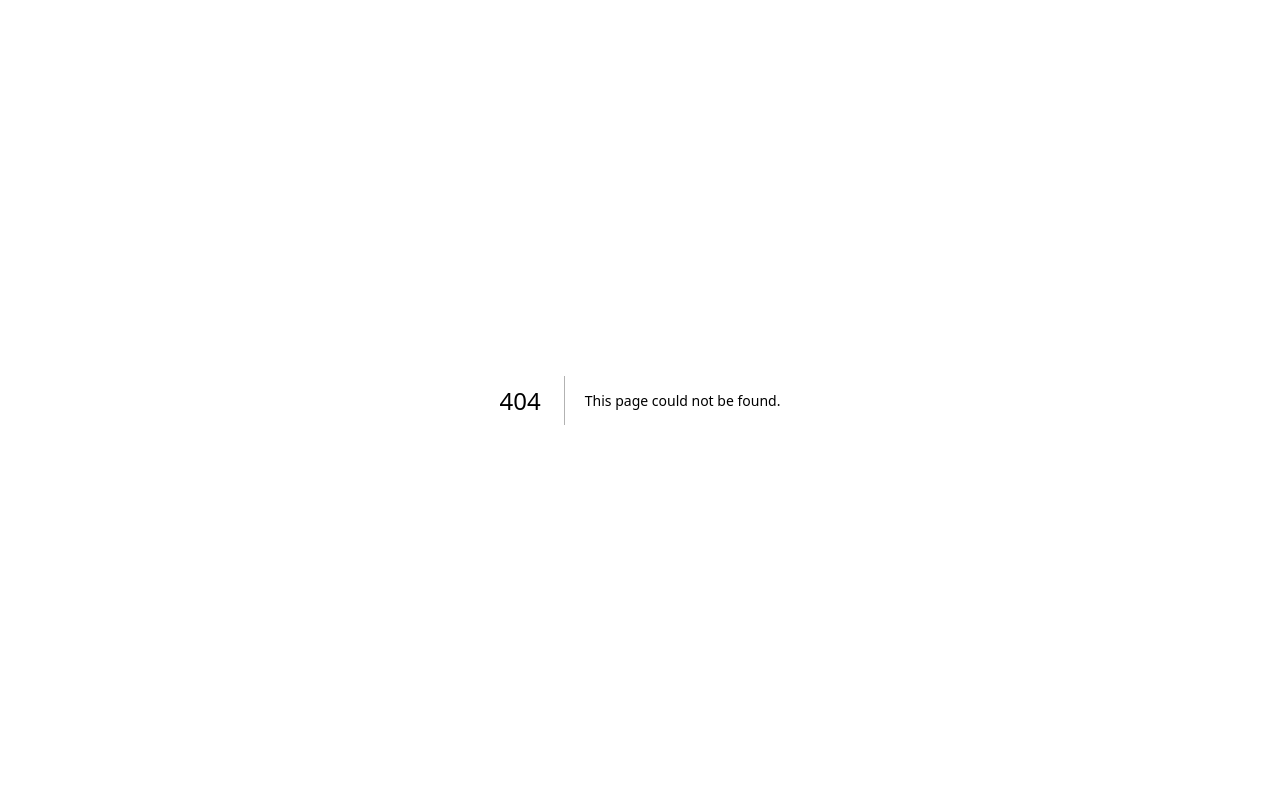
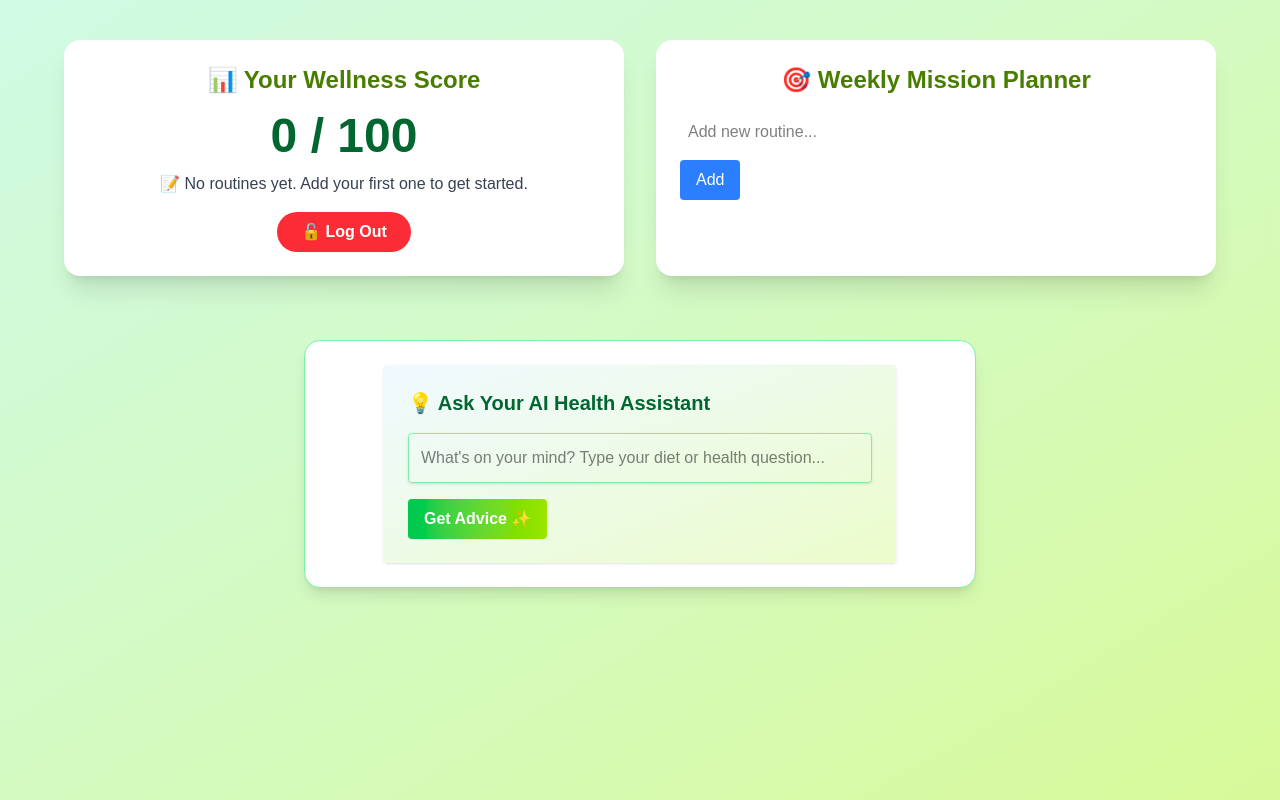
Before and after one commit to rekha-gopal/assignment3, a Next.js app: page /score in a window 1280 px wide. Before the commit this address had no page. Built offline with nearby package versions, Linux system fonts and the light colour scheme.

Commit message:
initial commit

```diff
--- a/package.json
+++ b/package.json
@@ -9,9 +9,10 @@
     "lint": "next lint"
   },
   "dependencies": {
+    "@google/generative-ai": "^0.24.1",
+    "next": "15.3.3",
     "react": "^19.0.0",
-    "react-dom": "^19.0.0",
-    "next": "15.3.3"
+    "react-dom": "^19.0.0"
   },
   "devDependencies": {
     "@tailwindcss/postcss": "^4",
--- /dev/null
+++ b/src/components/ChatForm.js
@@ -0,0 +1,51 @@
+import { useState } from 'react';
+
+export default function ChatForm() {
+  const [input, setInput] = useState('');
+  const [response, setResponse] = useState('');
+  const [loading, setLoading] = useState(false);
+
+  const handleSubmit = async (e) => {
+    e.preventDefault();
+    setLoading(true);
+    setResponse('');
+
+    try {
+      const res = await fetch('/api/ask', {
+        method: 'POST',
+        headers: { 'Content-Type': 'application/json' },
+        body: JSON.stringify({ prompt: input })
+      });
+      const data = await res.json();
+      setResponse(data.response || 'No response received.');
+    } catch (err) {
+      setResponse('Error: ' + err.message);
+    }
+
+    setLoading(false);
+  };
+
+  return (
+    <div className="bg-gradient-to-br from-sky-50 to-lime-100 p-6 rounded shadow max-w-lg mx-auto text-black">
+      <h2 className="text-xl font-bold mb-4 text-green-800">💡 Ask Your AI Health Assistant</h2>
+      <form onSubmit={handleSubmit} className="space-y-4">
+        <input
+          type="text"
+          placeholder="What's on your mind? Type your diet or health question..."
+          value={input}
+          onChange={(e) => setInput(e.target.value)}
+          className="w-full p-3 border border-green-300 rounded shadow"
+          required
+        />
+        <button
+          type="submit"
+          className="bg-gradient-to-r from-green-500 to-lime-400 hover:brightness-105 text-white px-4 py-2 rounded font-semibold"
+        >
+          Get Advice ✨
+        </button>
+      </form>
+      {loading && <p className="text-gray-700 mt-4">Thinking...</p>}
+      {response && <p className="mt-4 text-green-900 font-medium whitespace-pre-line">{response}</p>}
+    </div>
+  );
+}
--- /dev/null
+++ b/src/components/GoalTrackerForm.js
@@ -0,0 +1,41 @@
+import { useState } from 'react';
+
+export default function GoalTrackerForm() {
+  const [task, setTask] = useState('');
+  const [tasks, setTasks] = useState(() => {
+    if (typeof window !== 'undefined') {
+      return JSON.parse(sessionStorage.getItem('tasks')) || [];
+    }
+    return [];
+  });
+
+  const addTask = () => {
+    const updatedTasks = [...tasks, task];
+    setTasks(updatedTasks);
+    sessionStorage.setItem('tasks', JSON.stringify(updatedTasks));
+    setTask('');
+  };
+
+  return (
+    <div>
+      <input
+        type="text"
+        placeholder="Add new routine..."
+        value={task}
+        onChange={(e) => setTask(e.target.value)}
+        className="w-full p-2 rounded text-black mb-2"
+      />
+      <button
+        onClick={addTask}
+        className="bg-blue-500 hover:bg-blue-600 px-4 py-2 rounded text-white"
+      >
+        Add
+      </button>
+      <ul className="mt-4 text-white">
+        {tasks.map((t, i) => (
+          <li key={i}>✅ {t}</li>
+        ))}
+      </ul>
+    </div>
+  );
+}
--- /dev/null
+++ b/src/pages/api/ask.js
@@ -0,0 +1,25 @@
+import { GoogleGenerativeAI } from "@google/generative-ai";
+
+export default async function handler(req, res) {
+  if (req.method !== "POST") {
+    return res.status(405).json({ error: "Method not allowed" });
+  }
+
+  const { prompt } = req.body;
+  const apiKey = process.env.GOOGLE_API_KEY;
+
+  if (!prompt) return res.status(400).json({ error: "No prompt provided" });
+  if (!apiKey) return res.status(500).json({ error: "API key missing" });
+
+  try {
+    const genAI = new GoogleGenerativeAI(apiKey);
+    const model = genAI.getGenerativeModel({ model: "gemini-1.5-flash" });
+    const result = await model.generateContent({
+      contents: [{ role: "user", parts: [{ text: prompt }] }],
+    });
+    const text = result.response.text();
+    res.status(200).json({ response: text });
+  } catch (error) {
+    res.status(500).json({ error: "Gemini failed", details: error.message });
+  }
+}
--- a/src/pages/index.js
+++ b/src/pages/index.js
@@ -1,27 +1,60 @@
-import Link from "next/link";
+import { useState } from 'react';
+import { useRouter } from 'next/router';
 
-export default function Home() {
+export default function SignUp() {
+  const [username, setUsername] = useState('');
+  const [password, setPassword] = useState('');
+  const [age, setAge] = useState('');
+  const router = useRouter();
+
+  const handleSubmit = (e) => {
+    e.preventDefault();
+    if (!username || !password || !age) return;
+    if (parseInt(age) > 120) {
+      alert("Please enter a valid age (below 120). ");
+      return;
+    }
+    const user = { username, password, age };
+    localStorage.setItem('userInfo', JSON.stringify(user));
+    router.push('/score');
+  };
+
   return (
-    <div className="min-h-screen bg-[#f0fff0] flex items-center justify-center p-8">
-      <div className="bg-white rounded-2xl shadow-xl max-w-md w-full text-center px-8 py-12 space-y-6">
-        <h1 className="text-4xl font-bold text-[#2e7d32]">
-          Welcome to Diet & Nutrition Tracker
-        </h1>
-        <p className="text-gray-600 text-lg">
-          Track your health, eat better, live better!
-        </p>
-
-        <Link href="/ComplaintCountPage">
-          <button className="bg-[#673ab7] hover:bg-[#5e35b1] text-white px-6 py-3 rounded-lg text-lg w-full">
-            View Complaints
+    <div className="min-h-screen bg-gradient-to-br from-yellow-100 to-orange-100 flex items-center justify-center p-8">
+      <div className="bg-white rounded-3xl shadow-xl max-w-md w-full text-center px-10 py-12 space-y-6">
+        <h1 className="text-4xl font-extrabold text-orange-700">🌟 Create Your Wellness Account</h1>
+        <form onSubmit={handleSubmit} className="space-y-5">
+          <input
+            type="text"
+            placeholder="👤 Enter your username"
+            value={username}
+            onChange={(e) => setUsername(e.target.value)}
+            className="w-full p-3 border border-orange-300 rounded text-black shadow"
+            required
+          />
+          <input
+            type="password"
+            placeholder="🔐 Choose a secure password"
+            value={password}
+            onChange={(e) => setPassword(e.target.value)}
+            className="w-full p-3 border border-orange-300 rounded text-black shadow"
+            required
+          />
+          <input
+            type="number"
+            placeholder="🎂 What's your age?"
+            value={age}
+            onChange={(e) => setAge(e.target.value)}
+            className="w-full p-3 border border-orange-300 rounded text-black shadow"
+            required
+          />
+          <button
+            type="submit"
+            className="bg-gradient-to-r from-pink-500 to-orange-400 text-white font-bold py-3 rounded w-full shadow hover:brightness-110"
+          >
+            🚀 Start Tracking
           </button>
-        </Link>
-
-        <Link href="/userinfo">
-          <button className="bg-[#4CAF50] hover:bg-[#388e3c] text-white px-6 py-3 rounded-lg text-lg w-full">
-            Enter User Info
-          </button>
-        </Link>
+        </form>
       </div>
     </div>
   );
--- /dev/null
+++ b/src/pages/score.js
@@ -0,0 +1,55 @@
+'use client';
+import { useEffect, useState } from 'react';
+import { useRouter } from 'next/router';
+import GoalTrackerForm from '../components/GoalTrackerForm';
+import ChatForm from '../components/ChatForm';
+
+export default function Score() {
+  const [score, setScore] = useState(0);
+  const [recommendation, setRecommendation] = useState('');
+  const router = useRouter();
+
+  useEffect(() => {
+    const tasks = JSON.parse(sessionStorage.getItem('tasks')) || [];
+    const calculatedScore = Math.min(tasks.length * 10, 100);
+    setScore(calculatedScore);
+
+    if (calculatedScore >= 80) setRecommendation("🌟 Excellent! You're crushing your routines!");
+    else if (calculatedScore >= 50) setRecommendation("👍 Good job! Let's aim a little higher.");
+    else if (calculatedScore > 0) setRecommendation("🚀 Let's get more consistent with your tasks!");
+    else setRecommendation("📝 No routines yet. Add your first one to get started.");
+  }, []);
+
+  const signOut = () => {
+    sessionStorage.clear();
+    localStorage.clear();
+    router.push('/');
+  };
+
+  return (
+    <div className="min-h-screen bg-gradient-to-br from-emerald-100 to-lime-200 text-black flex flex-col items-center justify-start px-4 py-10 gap-12">
+      <div className="flex flex-col md:flex-row gap-8 w-full max-w-6xl">
+        <div className="flex-1 bg-white p-6 rounded-2xl shadow-xl text-center">
+          <h1 className="text-2xl font-bold text-lime-700 mb-4">📊 Your Wellness Score</h1>
+          <div className="text-5xl font-extrabold text-green-800 mb-3">{score} / 100</div>
+          <p className="text-md text-gray-700 mb-4">{recommendation}</p>
+          <button
+            onClick={signOut}
+            className="bg-red-500 hover:bg-red-600 px-6 py-2 rounded-full font-semibold text-white"
+          >
+            🔓 Log Out
+          </button>
+        </div>
+
+        <div className="flex-1 bg-white p-6 rounded-2xl shadow-xl">
+          <h2 className="text-2xl font-bold text-lime-700 mb-4 text-center">🎯 Weekly Mission Planner</h2>
+          <GoalTrackerForm />
+        </div>
+      </div>
+
+      <div className="w-full max-w-2xl mt-4 p-6 bg-white rounded-2xl shadow-lg border border-green-300">
+        <ChatForm />
+      </div>
+    </div>
+  );
+}
```
Also changed, not shown: 1 other file (tests, documents, lock files or other folders).
